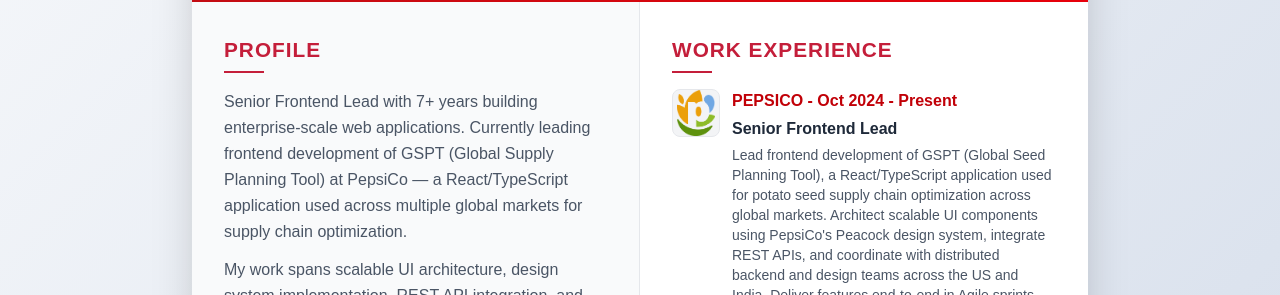
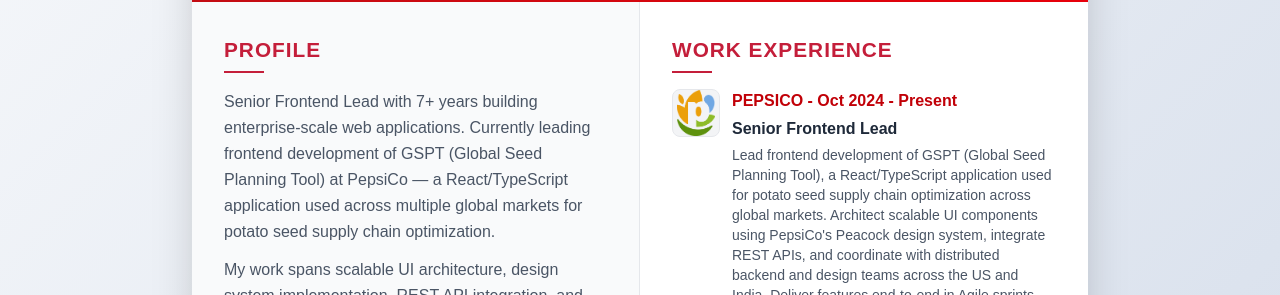
Before and after one commit to davidjentjens/david-resume, a Next.js app: page / in a window 1280 px wide. Shown: the part 162-457 px from the top of the page. Built offline with nearby package versions, Linux system fonts and the light colour scheme.

Commit message:
Update profile summary to match GSPT naming and description

```diff
--- a/src/app/components/Profile.tsx
+++ b/src/app/components/Profile.tsx
@@ -7,9 +7,9 @@
       <div className="text-gray-600 leading-relaxed space-y-3">
         <p>
           Senior Frontend Lead with 7+ years building enterprise-scale web applications.
-          Currently leading frontend development of GSPT (Global Supply Planning Tool) at
+          Currently leading frontend development of GSPT (Global Seed Planning Tool) at
           PepsiCo — a React/TypeScript application used across multiple global markets for
-          supply chain optimization.
+          potato seed supply chain optimization.
         </p>
         <p>
           My work spans scalable UI architecture, design system implementation, REST API
```
